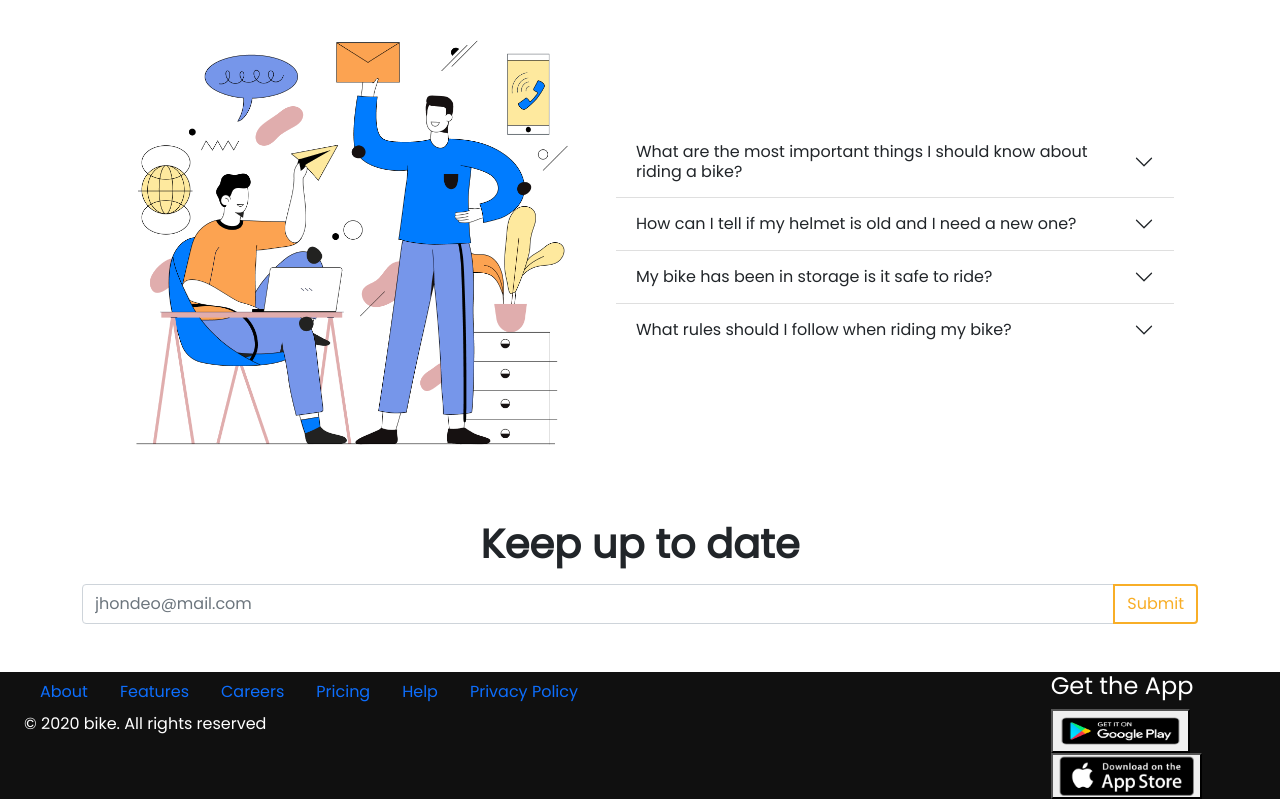
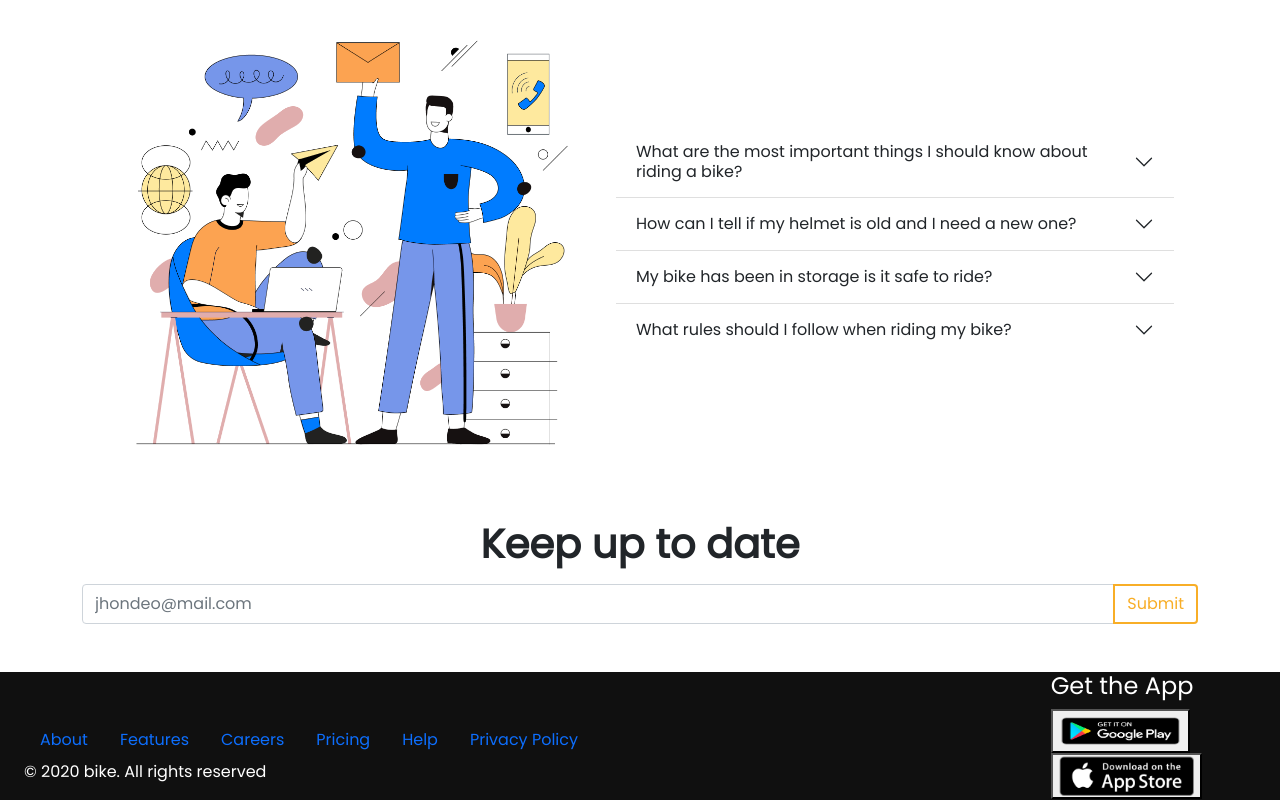
Before and after one commit to shalauddinnayans/honda, a plain HTML site: page index.html in a window 1280 px wide. Shown: the part 2257-3057 px from the top of the page. Drawn offline with nearby package versions, Linux system fonts and the light colour scheme.

Commit message:
Mindiem  device responsibilities done

```diff
--- a/index.html
+++ b/index.html
@@ -255,7 +255,7 @@
     <footer class="bgcolordark">
       <div class="row container-fluid">
         <div class="col-lg-10 col-sm-12">
-        <div>
+        <div class="pt-5">
             <ul class="nav">
               <li class="nav-item"><a class="nav-link" href="#">About</a></li>
               <li class="nav-item"><a class="nav-link" href="#">Features</a></li>
@@ -285,9 +285,9 @@
       </div>
 
     </footer>
-
+<!-- font awesome script  -->
     <script src="https://kit.fontawesome.com/e4e60f0d4e.js" crossorigin="anonymous"></script>
-
+<!-- bootstrap script  -->
     <script src="https://cdn.jsdelivr.net/npm/bootstrap@5.0.2/dist/js/bootstrap.bundle.min.js" integrity="sha384-MrcW6ZMFYlzcLA8Nl+NtUVF0sA7MsXsP1UyJoMp4YLEuNSfAP+JcXn/tWtIaxVXM" crossorigin="anonymous"></script>
 
 </body>
```
